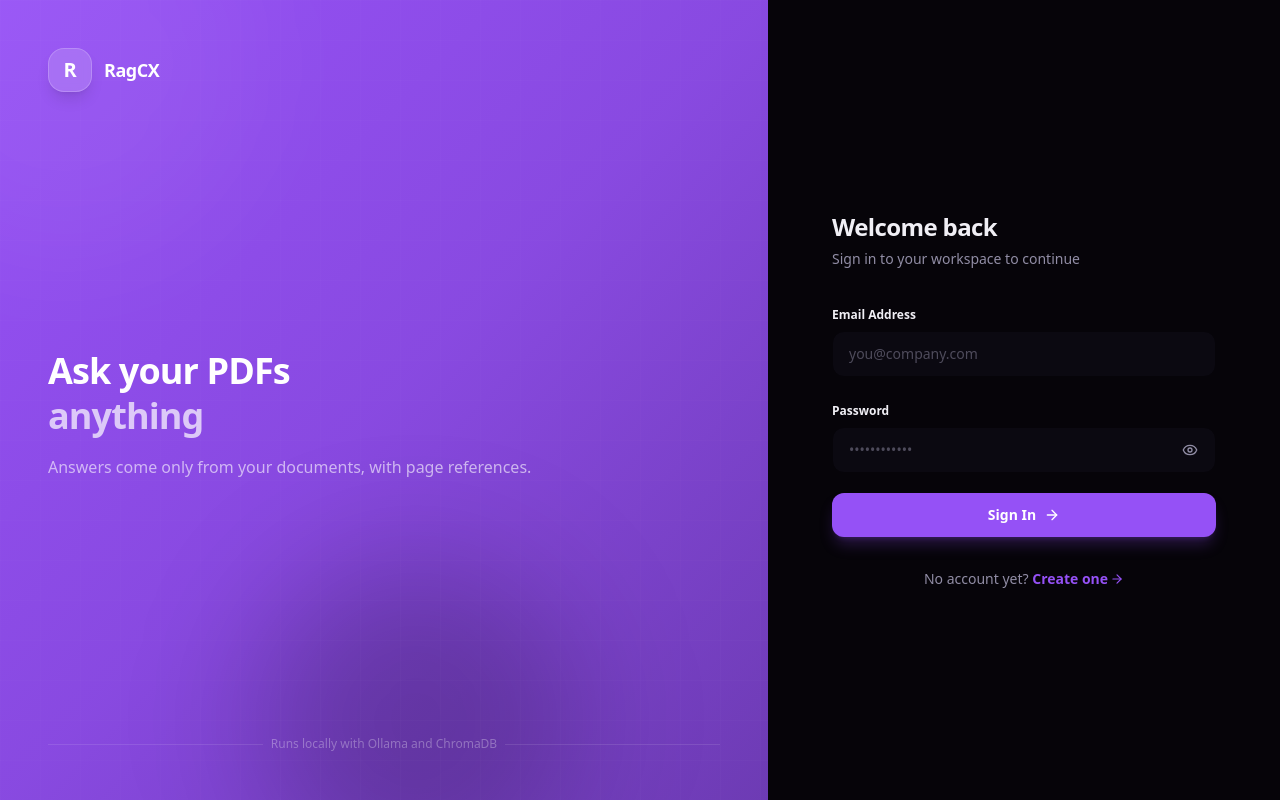
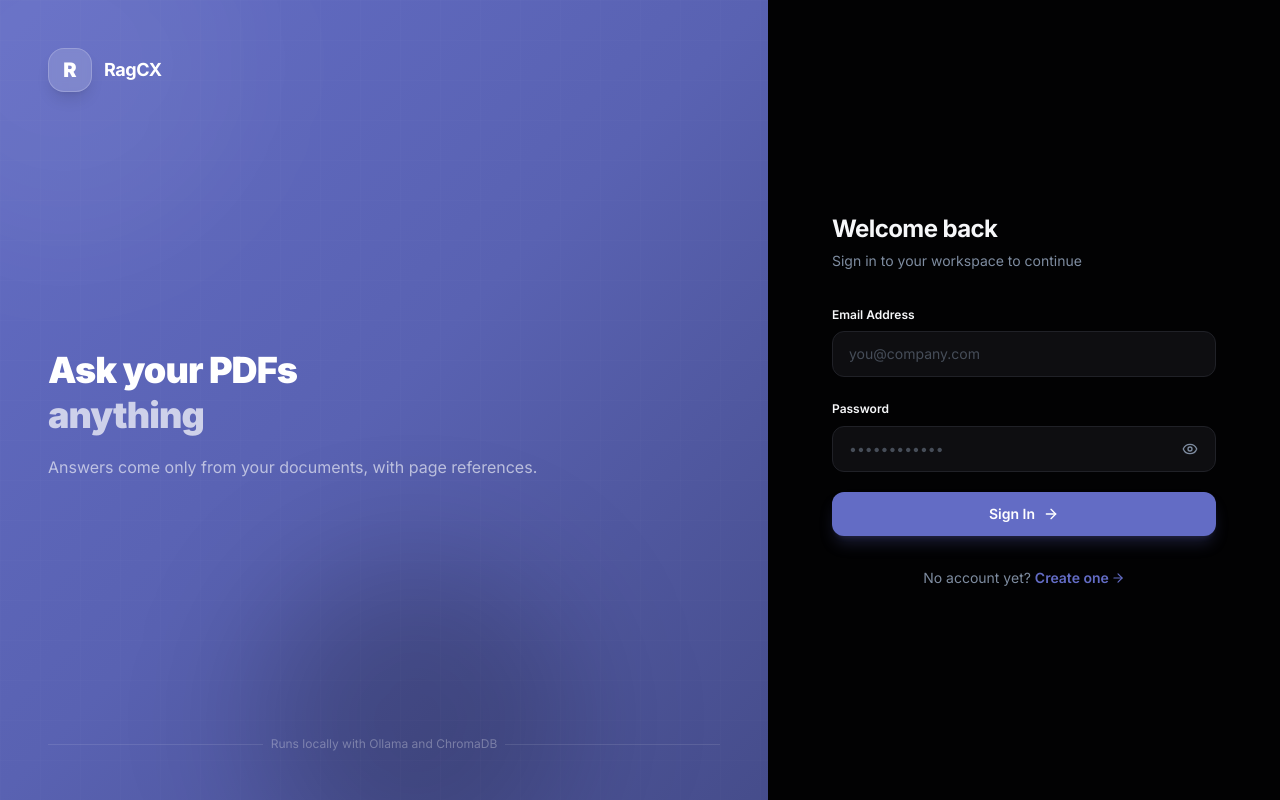
Before and after one commit to Ankit65k/RagCX, a Next.js app in the folder frontend/: page /login in a window 1280 px wide. Built offline with nearby package versions, Linux system fonts and the light colour scheme; no server answers.

Commit message:
linear foundation

```diff
--- a/frontend/src/app/layout.tsx
+++ b/frontend/src/app/layout.tsx
@@ -1,14 +1,14 @@
 import React from "react";
 import type { Metadata } from "next";
-import { Plus_Jakarta_Sans } from "next/font/google";
+import { Inter } from "next/font/google";
 import "@/styles/globals.css";
 import AppProviders from "@/providers/AppProviders";
 import AuthProvider from "@/features/auth/providers/AuthProvider";
 import SidebarLayout from "@/components/SidebarLayout";
 
-const plusJakarta = Plus_Jakarta_Sans({
+const inter = Inter({
   subsets: ["latin"],
-  variable: "--font-plus-jakarta",
+  variable: "--font-inter",
   display: "swap",
 });
 
@@ -23,8 +23,8 @@ export default function RootLayout({
   children: React.ReactNode;
 }) {
   return (
-    <html lang="en" suppressHydrationWarning className={plusJakarta.variable}>
-      <body suppressHydrationWarning className="min-h-screen bg-background font-sans antialiased gradient-animate">
+    <html lang="en" suppressHydrationWarning className={inter.variable}>
+      <body suppressHydrationWarning className="min-h-screen bg-background font-sans antialiased">
         <AppProviders>
           <AuthProvider>
             <SidebarLayout>{children}</SidebarLayout>
--- a/frontend/src/providers/AppProviders.tsx
+++ b/frontend/src/providers/AppProviders.tsx
@@ -83,8 +83,8 @@ export default function AppProviders({ children }: AppProvidersProps) {
 
           {/* Simple reusable global modal container */}
           {modalState.isOpen && (
-            <div className="fixed inset-0 z-50 flex items-center justify-center bg-black/70 backdrop-blur-md">
-              <div className="w-full max-w-lg rounded-2xl bg-card p-7 shadow-premium shadow-black/90 animate-in fade-in zoom-in-95 duration-200">
+            <div className="fixed inset-0 z-50 flex items-center justify-center bg-black/70">
+              <div className="w-full max-w-lg rounded-lg bg-surface-1 border border-hairline p-7 shadow-premium animate-in fade-in zoom-in-95 duration-200">
                 <div className="flex items-center justify-between pb-3 mb-4">
                   <h3 className="text-lg font-semibold text-foreground tracking-tight">{modalState.title}</h3>
                   <button
--- a/frontend/src/styles/globals.css
+++ b/frontend/src/styles/globals.css
@@ -4,37 +4,63 @@
 
 @layer base {
   :root, .dark {
-    --background: 260 40% 2.5%;      /* Deep violet-black #040206 */
-    --foreground: 250 25% 95%;      /* Soft white-violet #f4f3f6 */
+    /* ── Colors from DESIGN.md ───────────────────────────────────────────── */
+    /* Primary accent - Linear lavender-blue */
+    --primary: 234 46% 58%;              /* #5e6ad2 */
+    --primary-hover: 234 60% 72%;        /* #828fff */
+    --primary-focus: 234 46% 57%;        /* #5e69d1 */
+    --primary-foreground: 0 0% 100%;     /* #ffffff - text on primary buttons */
 
-    --card: 260 30% 5%;             /* Dark purple-black #0b0811 */
-    --card-foreground: 250 25% 95%;
+    /* Surface ladder - from dark to light */
+    --canvas: 240 25% 1%;                /* #010102 - deepest dark */
+    --surface-1: 240 10% 6%;             /* #0f1011 - charcoal */
+    --surface-2: 240 7% 8%;              /* #141516 */
+    --surface-3: 240 8% 10%;             /* #18191a */
+    --surface-4: 240 8% 11%;             /* #191a1b */
 
-    --popover: 260 30% 5%;
-    --popover-foreground: 250 25% 95%;
+    /* Hairline borders */
+    --hairline: 230 10% 14%;             /* #23252a */
+    --hairline-strong: 240 8% 19%;       /* #34343a */
+    --hairline-tertiary: 240 8% 24%;     /* #3e3e44 */
 
-    /* Neon Violet / Purple brand */
-    --primary: 265 90% 64%;         /* Vibrant violet #905df7 */
-    --primary-foreground: 0 0% 100%;
+    /* Text colors */
+    --ink: 210 20% 97%;                  /* #f7f8f8 - primary text */
+    --ink-muted: 213 20% 85%;            /* #d0d6e0 */
+    --ink-subtle: 215 15% 56%;           /* #8a8f98 */
+    --ink-tertiary: 215 10% 39%;         /* #62666d */
 
-    --secondary: 260 20% 10%;       /* Deep purple-gray #191421 */
-    --secondary-foreground: 250 20% 80%;
+    /* Semantic colors */
+    --semantic-success: 138 62% 44%;     /* #27a644 */
 
-    --muted: 260 20% 8%;            /* Darker purple-gray #14101b */
-    --muted-foreground: 250 12% 60%;
+    /* Shadcn-compatible mappings */
+    --background: 240 25% 1%;            /* same as canvas */
+    --foreground: 210 20% 97%;           /* same as ink */
 
-    --accent: 265 80% 18%;          /* Glowing accent #27144d */
-    --accent-foreground: 265 90% 85%;
+    --card: 240 10% 6%;                  /* same as surface-1 */
+    --card-foreground: 210 20% 97%;      /* same as ink */
+
+    --popover: 240 10% 6%;               /* same as surface-1 */
+    --popover-foreground: 210 20% 97%;   /* same as ink */
+
+    --secondary: 240 7% 8%;              /* same as surface-2 */
+    --secondary-foreground: 210 20% 97%; /* same as ink */
+
+    --muted: 240 8% 10%;                 /* same as surface-3 */
+    --muted-foreground: 215 15% 56%;     /* same as ink-subtle */
+
+    --accent: 240 7% 8%;                 /* same as surface-2 for hover */
+    --accent-foreground: 210 20% 97%;    /* same as ink */
 
     --destructive: 350 80% 55%;
     --destructive-foreground: 0 0% 100%;
 
-    /* Borders are made to match the background color so they blend in and disappear */
-    --border: 260 40% 2.5%;
-    --input: 260 20% 10% / 0.5;
-    --ring: 265 90% 64%;
+    /* Borders and inputs */
+    --border: 230 10% 14%;               /* same as hairline */
+    --input: 230 10% 14%;                /* same as hairline */
+    --ring: 234 46% 58%;                 /* same as primary */
 
-    --radius: 1rem;
+    /* Radius */
+    --radius: 0.5rem;                    /* 8px - matches rounded.md */
   }
 }
 
@@ -42,12 +68,16 @@
   * {
     @apply border-border;
   }
+
   body {
     @apply bg-background text-foreground antialiased;
-    font-family: var(--font-plus-jakarta), system-ui, -apple-system, sans-serif;
-    font-feature-settings: "rlig" 1, "calt" 1, "cv11" 1;
+    font-family: var(--font-inter), system-ui, -apple-system, BlinkMacSystemFont, 'Segoe UI', sans-serif;
+    font-feature-settings: "rlig" 1, "calt" 1;
+    font-size: 15px;
+    line-height: 1.5;
   }
-  /* Custom scrollbar */
+
+  /* Custom scrollbar - Linear style */
   ::-webkit-scrollbar {
     width: 6px;
     height: 6px;
@@ -56,64 +86,53 @@
     @apply bg-transparent;
   }
   ::-webkit-scrollbar-thumb {
-    @apply bg-border rounded-full;
+    background-color: hsl(var(--hairline));
+    border-radius: 3px;
   }
   ::-webkit-scrollbar-thumb:hover {
-    background-color: hsl(var(--muted-foreground) / 0.4);
+    background-color: hsl(var(--hairline-strong));
   }
 }
 
-/* ── Glassmorphism ─────────────────────────────────────────────────────── */
-.glass, .dark .glass {
-  background: rgba(11, 8, 17, 0.55);
-  backdrop-filter: blur(16px);
-  -webkit-backdrop-filter: blur(16px);
-  border: 1px solid rgba(144, 93, 247, 0.06);
-  box-shadow: 0 8px 32px 0 rgba(0, 0, 0, 0.5), inset 0 1px 1px rgba(255, 255, 255, 0.03);
+/* ── Focus ring utility ─────────────────────────────────────────────────── */
+.focus-ring:focus-visible {
+  outline: 2px solid hsl(var(--primary-focus) / 0.5);
+  outline-offset: 2px;
 }
 
-/* ── Gradient text utility ─────────────────────────────────────────────── */
-.gradient-text {
-  background: linear-gradient(135deg, hsl(var(--primary)), hsl(280 90% 70%));
-  -webkit-background-clip: text;
-  -webkit-text-fill-color: transparent;
-  background-clip: text;
+/* ── Smooth scrolling ───────────────────────────────────────────────────── */
+@media (prefers-reduced-motion: no-preference) {
+  html {
+    scroll-behavior: smooth;
+  }
 }
 
-/* ── Card glow & premium shadows ────────────────────────────────────────── */
-.shadow-premium {
-  box-shadow: 0 10px 40px -10px rgba(0, 0, 0, 0.7), 0 0 20px rgba(144, 93, 247, 0.05);
+/* ── Fade-in animations ─────────────────────────────────────────────────── */
+@keyframes fade-in {
+  from { opacity: 0; }
+  to { opacity: 1; }
 }
 
-.shadow-glow {
-  box-shadow: 0 0 25px rgba(144, 93, 247, 0.12), 0 0 50px rgba(144, 93, 247, 0.04);
+@keyframes fade-in-up {
+  from { opacity: 0; transform: translateY(8px); }
+  to { opacity: 1; transform: translateY(0); }
 }
 
-.card-glow {
-  transition: box-shadow 0.25s cubic-bezier(0.4, 0, 0.2, 1), transform 0.25s cubic-bezier(0.4, 0, 0.2, 1);
+.animate-fade-in {
+  animation: fade-in 0.2s ease-out forwards;
 }
 
-.card-glow:hover {
-  box-shadow: 0 20px 40px -15px rgba(0, 0, 0, 0.8), 0 0 30px rgba(144, 93, 247, 0.15);
-  transform: translateY(-2px);
+.animate-fade-in-up {
+  animation: fade-in-up 0.25s ease-out forwards;
 }
 
-/* ── Animated gradient background ─────────────────────────────────────── */
-@keyframes gradient-shift {
-  0%, 100% { background-position: 0% 50%; }
-  50%       { background-position: 100% 50%; }
+/* Respect reduced motion preference */
+@media (prefers-reduced-motion: reduce) {
+  *,
+  *::before,
+  *::after {
+    animation-duration: 0.01ms !important;
+    animation-iteration-count: 1 !important;
+    transition-duration: 0.01ms !important;
+  }
 }
-.gradient-animate {
-  background: linear-gradient(-45deg, #040206, #140c22, #0b0811, #1e0b3c);
-  background-size: 400% 400%;
-  animation: gradient-shift 15s ease infinite;
-}
-
-/* ── Status dot pulse ──────────────────────────────────────────────────── */
-@keyframes status-pulse {
-  0%, 100% { opacity: 1; transform: scale(1); }
-  50%       { opacity: 0.5; transform: scale(0.85); }
-}
-.status-dot {
-  animation: status-pulse 2s ease-in-out infinite;
-}
--- a/frontend/tailwind.config.ts
+++ b/frontend/tailwind.config.ts
@@ -11,6 +11,7 @@ const config: Config = {
   theme: {
     extend: {
       colors: {
+        // Shadcn-compatible tokens
         background: "hsl(var(--background))",
         foreground: "hsl(var(--foreground))",
         card: {
@@ -24,6 +25,8 @@ const config: Config = {
         primary: {
           DEFAULT: "hsl(var(--primary))",
           foreground: "hsl(var(--primary-foreground))",
+          hover: "hsl(var(--primary-hover))",
+          focus: "hsl(var(--primary-focus))",
         },
         secondary: {
           DEFAULT: "hsl(var(--secondary))",
@@ -44,16 +47,54 @@ const config: Config = {
         border: "hsl(var(--border))",
         input: "hsl(var(--input))",
         ring: "hsl(var(--ring))",
+
+        // Direct Linear design tokens
+        canvas: "hsl(var(--canvas))",
+        ink: {
+          DEFAULT: "hsl(var(--ink))",
+          muted: "hsl(var(--ink-muted))",
+          subtle: "hsl(var(--ink-subtle))",
+          tertiary: "hsl(var(--ink-tertiary))",
+        },
+        surface: {
+          1: "hsl(var(--surface-1))",
+          2: "hsl(var(--surface-2))",
+          3: "hsl(var(--surface-3))",
+          4: "hsl(var(--surface-4))",
+        },
+        hairline: {
+          DEFAULT: "hsl(var(--hairline))",
+          strong: "hsl(var(--hairline-strong))",
+          tertiary: "hsl(var(--hairline-tertiary))",
+        },
+        success: {
+          DEFAULT: "hsl(var(--semantic-success))",
+          foreground: "hsl(var(--primary-foreground))",
+        },
       },
       borderRadius: {
-        lg: "var(--radius)",
-        md: "calc(var(--radius) - 2px)",
-        sm: "calc(var(--radius) - 4px)",
+        lg: "12px",
+        md: "8px",
+        sm: "6px",
+        xs: "4px",
+        pill: "9999px",
       },
       boxShadow: {
-        premium: '0 10px 40px -10px rgba(0, 0, 0, 0.7), 0 0 20px rgba(144, 93, 247, 0.05)',
-        glow: '0 0 25px rgba(144, 93, 247, 0.12), 0 0 50px rgba(144, 93, 247, 0.04)',
-        card: '0 4px 20px rgba(0, 0, 0, 0.5), 0 0 15px rgba(144, 93, 247, 0.03)',
+        premium: "0 4px 12px rgba(0, 0, 0, 0.4)",
+        glow: "0 0 0 1px hsl(var(--primary) / 0.3)",
+      },
+      spacing: {
+        xxs: "4px",
+        xs: "8px",
+        sm: "12px",
+        md: "16px",
+        lg: "24px",
+        xl: "32px",
+        xxl: "48px",
+        section: "96px",
+      },
+      fontFamily: {
+        sans: ["var(--font-inter)", "system-ui", "sans-serif"],
       },
     },
   },
```
